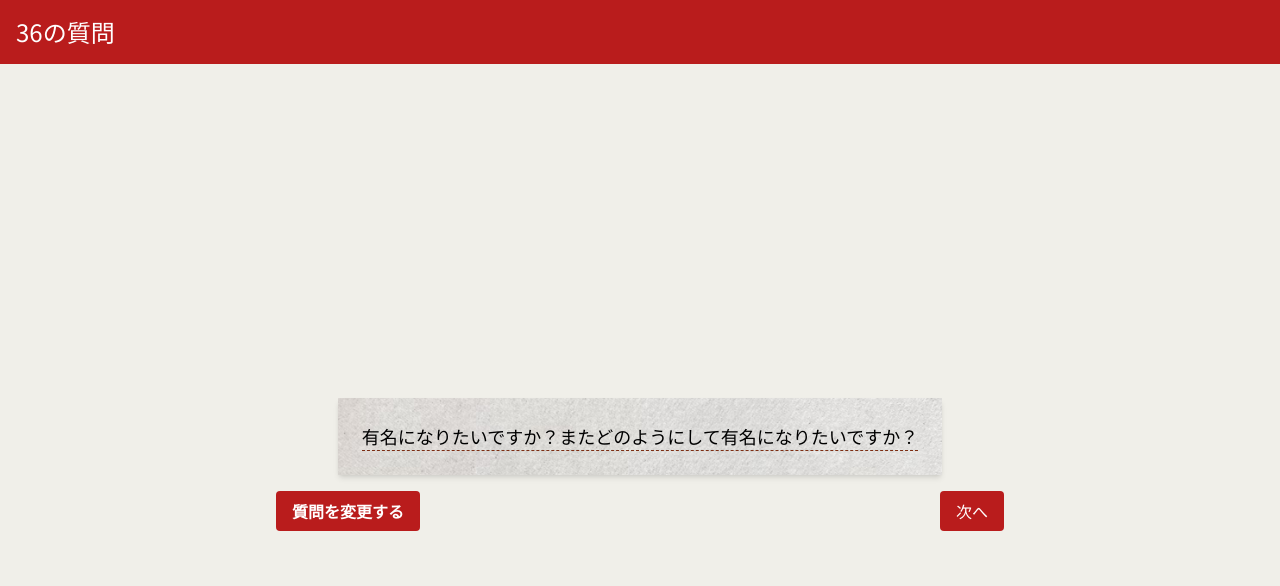
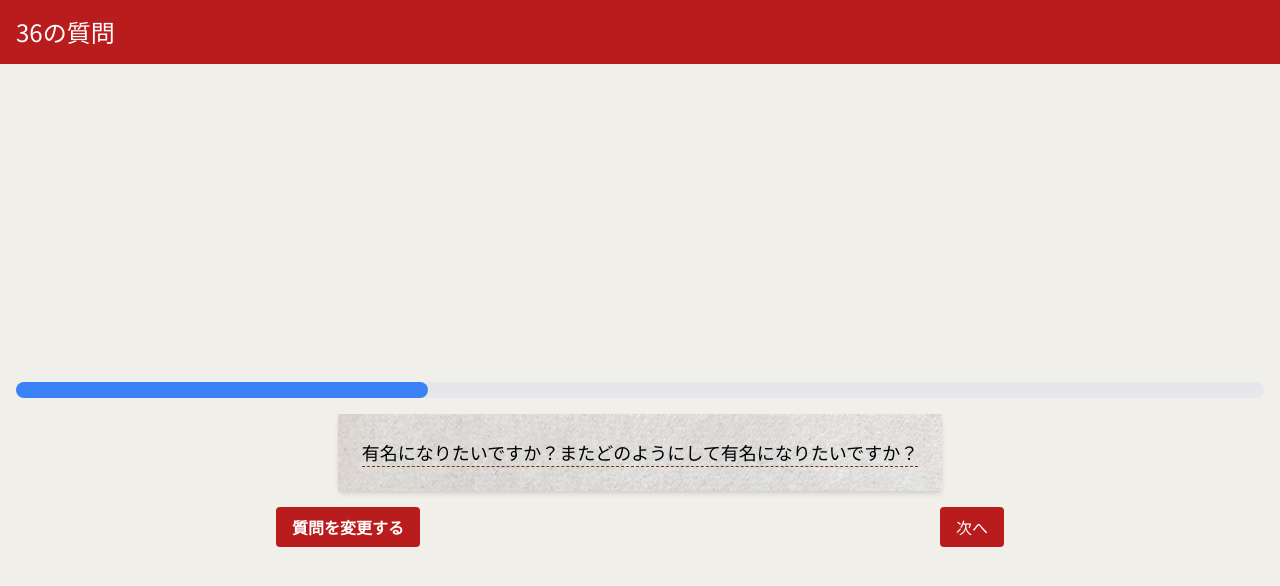
Before and after one commit to kimukimuyuya/36-questions, a Next.js app in the folder my-app/: page /questions/1 in a window 1280 px wide. Shown: the top 586 px of the page. Built offline with nearby package versions, Linux system fonts and the light colour scheme.

Commit message:
✨: 最低限のプログレスバーの実装

```diff
--- /dev/null
+++ b/my-app/src/components/ProgressBar.tsx
@@ -0,0 +1,27 @@
+import React from 'react';
+
+const ProgressBar = ({ level }: { level: string }) => {
+  const getProgress = (level: string) => {
+    switch (level) {
+      case '1':
+        return '33%';
+      case '2':
+        return '66%';
+      case '3':
+        return '100%';
+      default:
+        return '0%';
+    }
+  };
+
+  return (
+    <div className="w-full bg-gray-200 rounded-full h-4 mb-4">
+      <div
+        className="bg-blue-500 h-4 rounded-full"
+        style={{ width: getProgress(level) }}
+      ></div>
+    </div>
+  );
+};
+
+export default ProgressBar;
--- a/my-app/src/pages/questions/[pattern_id].tsx
+++ b/my-app/src/pages/questions/[pattern_id].tsx
@@ -3,9 +3,10 @@ import { questionsPattern1, questionsPattern2, questionsPattern3 } from '../../d
 import QuestionCard from '../../components/QuestionCard';
 import QuestionChangeButton from '../../components/QuestionChangeButton';
 import QuestionNextButton from '../../components/QuestionNextButton';
+import ProgressBar from '@/components/ProgressBar';
 import Header from '../../components/Header';
 import { useRouter } from 'next/router';
-import Link from 'next/link';
+
 
 const getRandomQuestion = (questions: string[]) => {
   return questions[Math.floor(Math.random() * questions.length)];
@@ -13,8 +14,7 @@ const getRandomQuestion = (questions: string[]) => {
 
 const PatternPage = () => {
   const router = useRouter();
-  const { pattern_id } = router.query;
-
+  const pattern_id: string = router.query.pattern_id as string;
   const getQuestions = (id: string) => {
     switch (id) {
       case '1':
@@ -48,6 +48,7 @@ const PatternPage = () => {
     <div>
       <Header />
       <main className="flex flex-col items-center justify-center min-h-screen p-4 bg-bgColor">
+        <ProgressBar level={pattern_id} />
         <QuestionCard question={currentQuestion} />
         <div className='flex items-center justify-around w-full mt-4'>
           <QuestionChangeButton onClick={handleChangeQuestion} />
```
